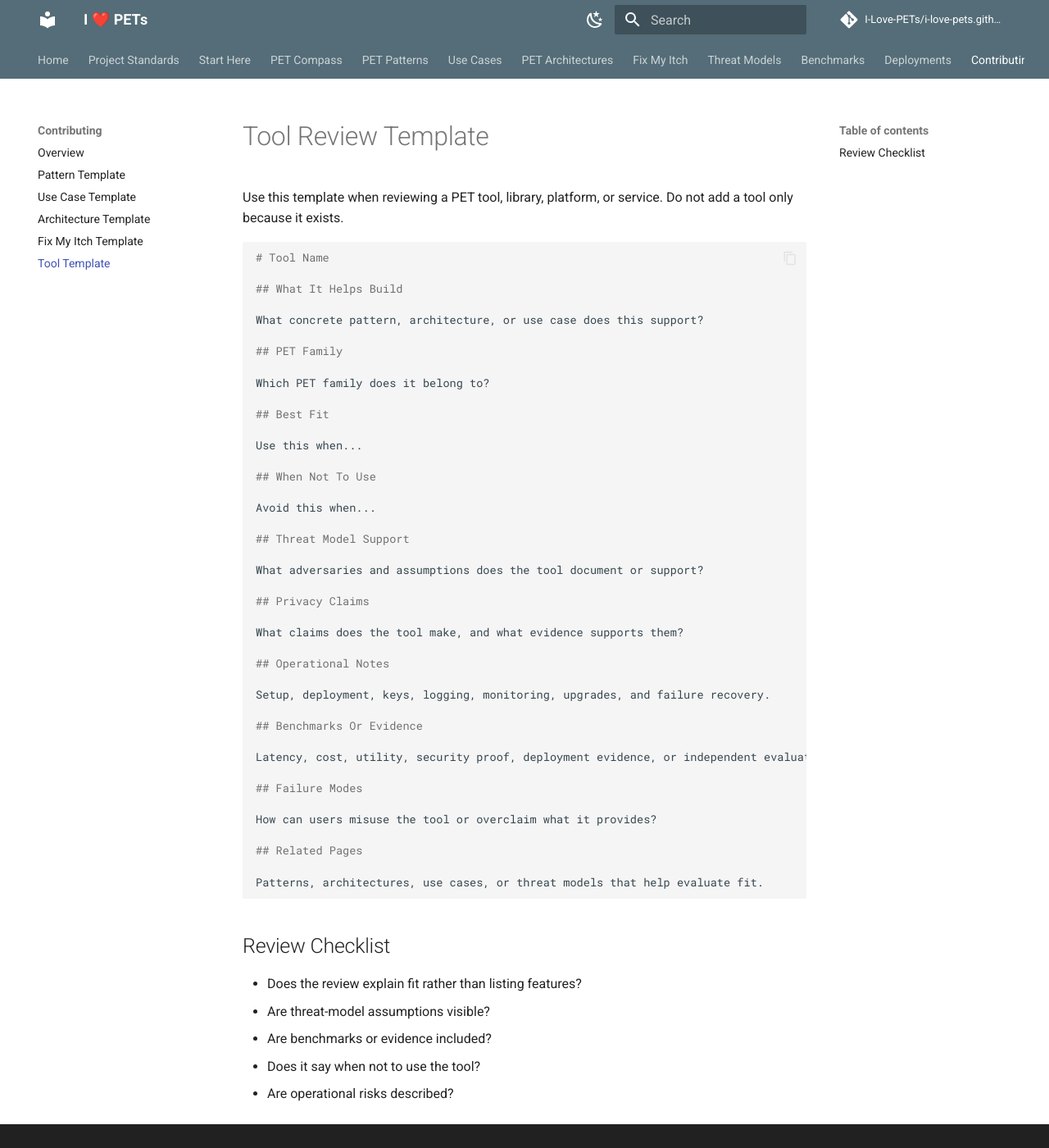
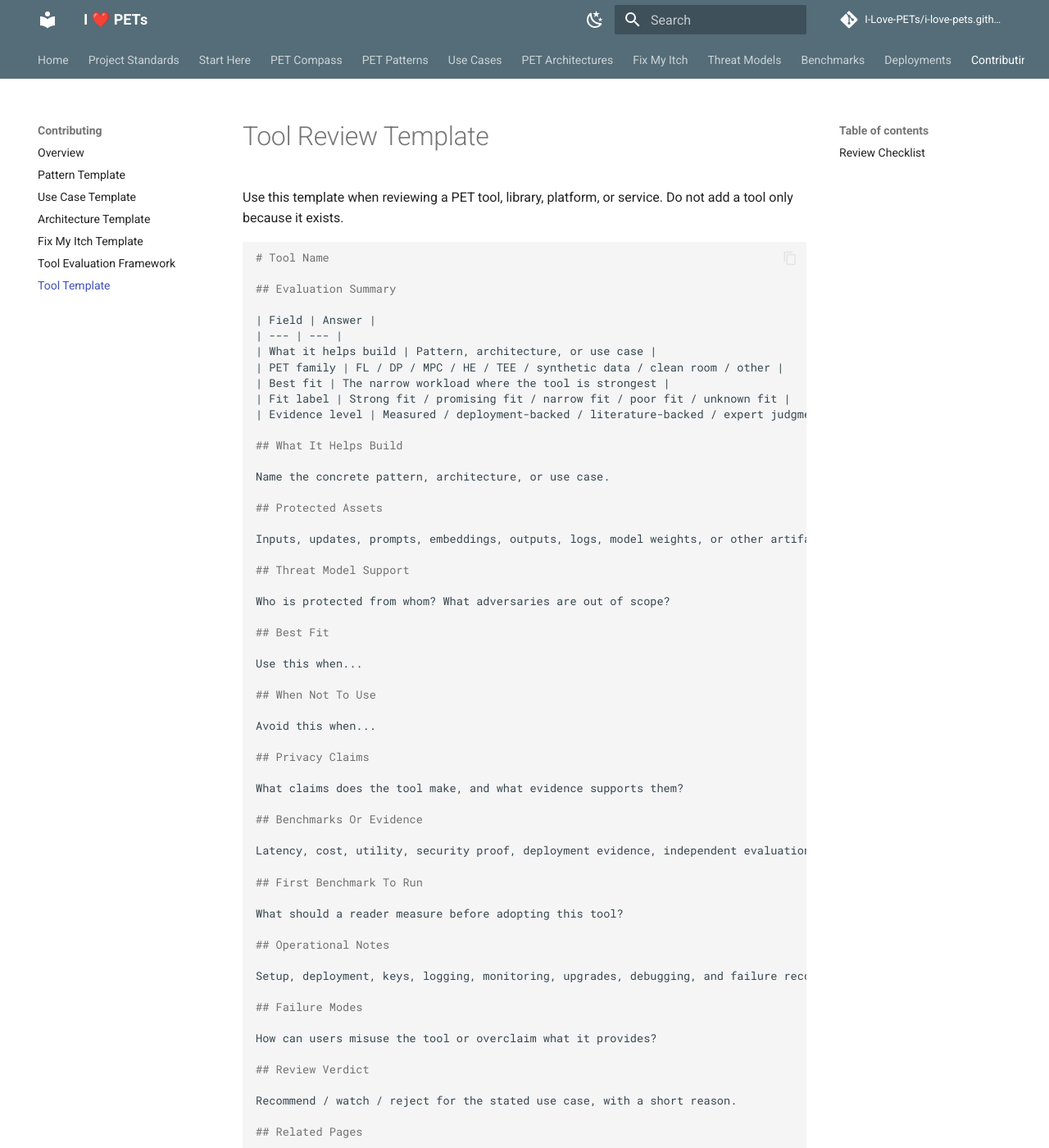
Before and after one commit to I-Love-PETs/i-love-pets.github.io, an MkDocs documentation site: the page built from docs/contributing/tool-template.md, in a window 1280 px wide and 1400 px high. Shown: the whole window at 82% size. Built offline with MkDocs 1.6.1 and Material for MkDocs 9.7.7, drawn with Linux system fonts in a browser that asks for light colours; comment, search, counter and statistics services are not loaded; some of the changed text lies outside the part shown.

Commit message:
docs(contributing): add v0.4 tool evaluation framework

````diff
--- a/docs/contributing/tool-template.md
+++ b/docs/contributing/tool-template.md
@@ -5,13 +5,27 @@ Use this template when reviewing a PET tool, library, platform, or service. Do n
 ```markdown
 # Tool Name
 
+## Evaluation Summary
+
+| Field | Answer |
+| --- | --- |
+| What it helps build | Pattern, architecture, or use case |
+| PET family | FL / DP / MPC / HE / TEE / synthetic data / clean room / other |
+| Best fit | The narrow workload where the tool is strongest |
+| Fit label | Strong fit / promising fit / narrow fit / poor fit / unknown fit |
+| Evidence level | Measured / deployment-backed / literature-backed / expert judgment / needs evidence |
+
 ## What It Helps Build
 
-What concrete pattern, architecture, or use case does this support?
+Name the concrete pattern, architecture, or use case.
 
-## PET Family
+## Protected Assets
 
-Which PET family does it belong to?
+Inputs, updates, prompts, embeddings, outputs, logs, model weights, or other artifacts.
+
+## Threat Model Support
+
+Who is protected from whom? What adversaries are out of scope?
 
 ## Best Fit
 
@@ -21,25 +35,29 @@ Use this when...
 
 Avoid this when...
 
-## Threat Model Support
-
-What adversaries and assumptions does the tool document or support?
-
 ## Privacy Claims
 
 What claims does the tool make, and what evidence supports them?
 
+## Benchmarks Or Evidence
+
+Latency, cost, utility, security proof, deployment evidence, independent evaluation, or gaps.
+
+## First Benchmark To Run
+
+What should a reader measure before adopting this tool?
+
 ## Operational Notes
 
-Setup, deployment, keys, logging, monitoring, upgrades, and failure recovery.
-
-## Benchmarks Or Evidence
-
-Latency, cost, utility, security proof, deployment evidence, or independent evaluation.
+Setup, deployment, keys, logging, monitoring, upgrades, debugging, and failure recovery.
 
 ## Failure Modes
 
 How can users misuse the tool or overclaim what it provides?
+
+## Review Verdict
+
+Recommend / watch / reject for the stated use case, with a short reason.
 
 ## Related Pages
 
@@ -49,7 +67,9 @@ Patterns, architectures, use cases, or threat models that help evaluate fit.
 ## Review Checklist
 
 - Does the review explain fit rather than listing features?
+- Are protected assets named?
 - Are threat-model assumptions visible?
 - Are benchmarks or evidence included?
 - Does it say when not to use the tool?
 - Are operational risks described?
+- Is the first benchmark clear?
--- a/mkdocs.yml
+++ b/mkdocs.yml
@@ -139,4 +139,5 @@ nav:
       - Use Case Template: contributing/use-case-template.md
       - Architecture Template: contributing/architecture-template.md
       - Fix My Itch Template: contributing/fix-my-itch-template.md
+      - Tool Evaluation Framework: contributing/tool-evaluation-framework.md
       - Tool Template: contributing/tool-template.md
````
Also changed, not shown: docs/contributing/tool-evaluation-framework.md (added, +69 -0 lines).
